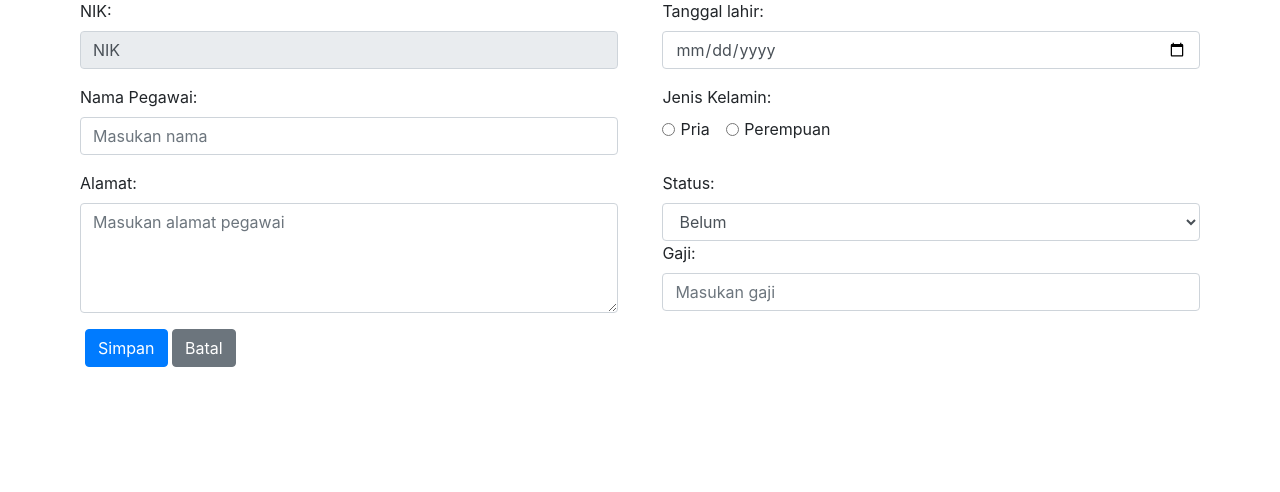
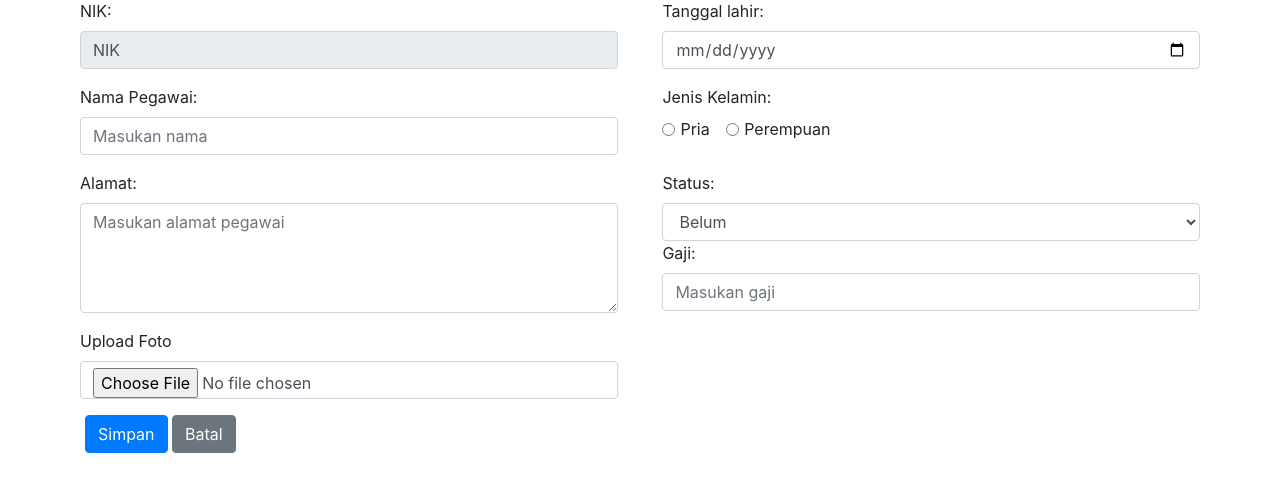
Before and after one commit to RinaldoEB/data_pegawai, a Flask app: page /tambah in a window 1280 px wide. Shown: the part 47-539 px from the top of the page. Run offline with Flask 3, Linux system fonts and the light colour scheme; data that the repository does not hold is empty; some libraries are stand-ins or nearby versions.

Commit message:
megubah dan menambahkan file

```diff
--- a/crud/app.py
+++ b/app.py
@@ -71,7 +71,7 @@ def generate_nik():
     return next_nik
 
 #fungsi untuk menyimpan lokasi foto
-UPLOAD_FOLDER = '/web_pegawai/crud/static/foto/'
+UPLOAD_FOLDER = '/data_pegawai/crud/static/foto/'
 application.config['UPLOAD_FOLDER'] = UPLOAD_FOLDER
 
 #fungsi view tambah() untuk membuat form tambah data
@@ -125,7 +125,7 @@ def edit(nik):
         gaji = request.form['gaji']
         foto = request.form['nik']
 
-        path_to_photo = os.path.join(application.root_path, '/web_pegawai/crud/static/foto', f'{nik}.jpg')
+        path_to_photo = os.path.join(application.root_path, '/data_pegawai/crud/static/foto', f'{nik}.jpg')
         if os.path.exists(path_to_photo):
             os.remove(path_to_photo)
 
@@ -154,7 +154,7 @@ def hapus(nik):
     openDb()
     cursor.execute('DELETE FROM pegawai WHERE nik=%s', (nik,))
     # Hapus foto berdasarkan NIK
-    path_to_photo = os.path.join(application.root_path, '/web_pegawai/crud/static/foto', f'{nik}.jpg')
+    path_to_photo = os.path.join(application.root_path, '/data_pegawai/crud/static/foto', f'{nik}.jpg')
     if os.path.exists(path_to_photo):
         os.remove(path_to_photo)
 
--- a/crud/templates/index.html
+++ b/crud/templates/index.html
@@ -6,6 +6,7 @@
     <!-- Tambahkan jsPDF Library -->
     <script src="../static/js/jspdf.min.js"></script>
     <script src="path/to/jspdf.plugin.autotable.min.js"></script>
+    <script src="https://ajax.googleapis.com/ajax/libs/jquery/3.7.1/jquery.min.js"></script>
     <!-- bootstrap link -->
     <link href="https://cdn.jsdelivr.net/npm/bootstrap@5.3.3/dist/css/bootstrap.min.css" rel="stylesheet" integrity="sha384-QWTKZyjpPEjISv5WaRU9OFeRpok6YctnYmDr5pNlyT2bRjXh0JMhjY6hW+ALEwIH" crossorigin="anonymous">
 
@@ -103,7 +104,7 @@
             </ul>
         </nav>
 
-        <a href="tambah.html" class="btn btn-primary" role="button">Tambah Data</a>
+        <a href="http://localhost:5000/tambah" class="btn btn-primary" role="button">Tambah Data</a>
     </div>
 
     <!-- JavaScript untuk Bootstrap -->
--- a/crud/templates/tambah.html
+++ b/crud/templates/tambah.html
@@ -5,6 +5,7 @@
     <meta charset="UTF-8">
     <title>Aplikasi Kepegawaian</title>
     <link rel="stylesheet" href="../static/bootstrap/css/bootstrap.min.css">
+    <script src="https://ajax.googleapis.com/ajax/libs/jquery/3.7.1/jquery.min.js"></script>
     <script>
         window.onload = async function () {
             // Anda bisa menambahkan kode lain yang diperlukan di sini
@@ -92,6 +93,10 @@
                     <label>Gaji:</label>
                     <input type="number" name="gaji" class="form-control" placeholder="Masukan gaji" required>
                 </div>
+                <div class="form-group">
+                    <label for="formFile" class="form-label">Upload Foto</label>
+                    <input class="form-control" type="file" id="formFile">
+                </div>
             </div>
 
             <!-- Bagian Tombol Simpan dan Batal -->
```
